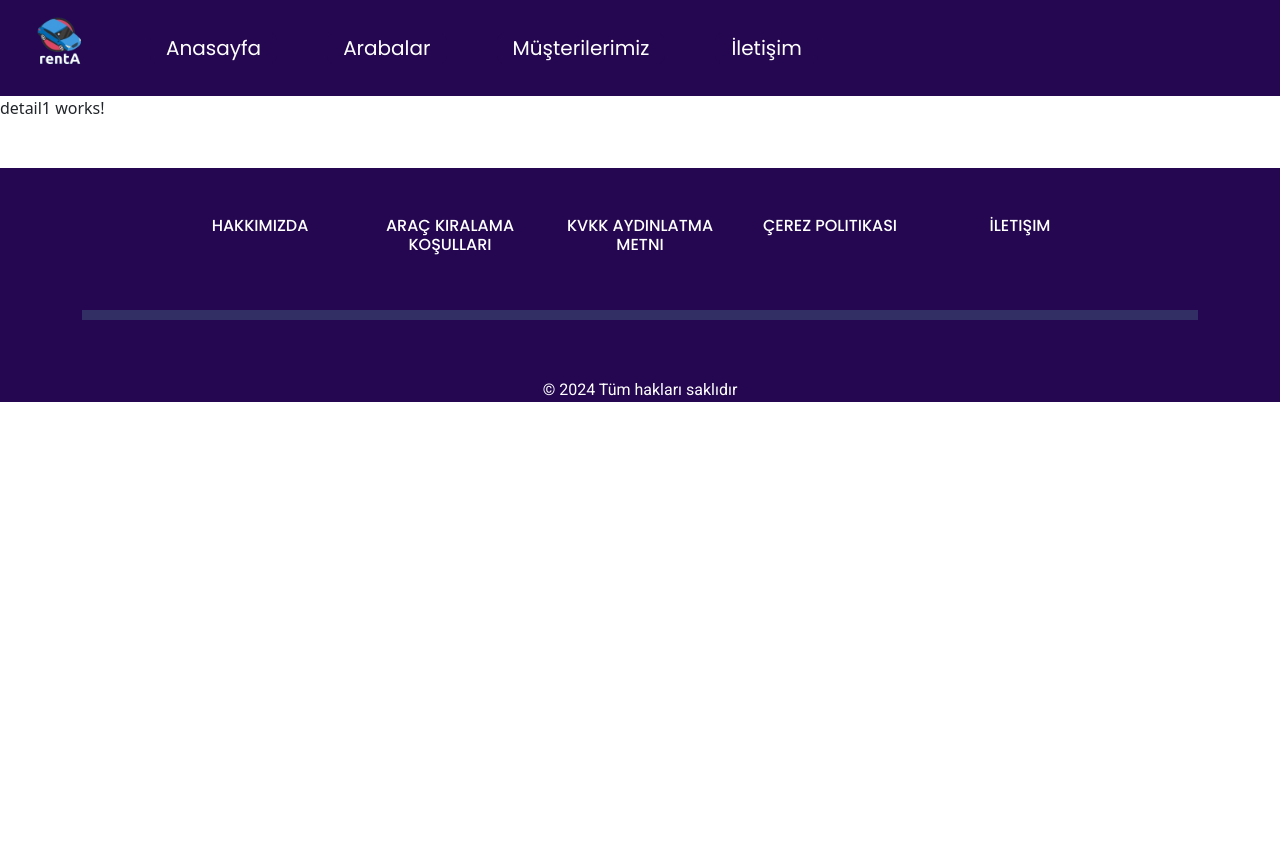
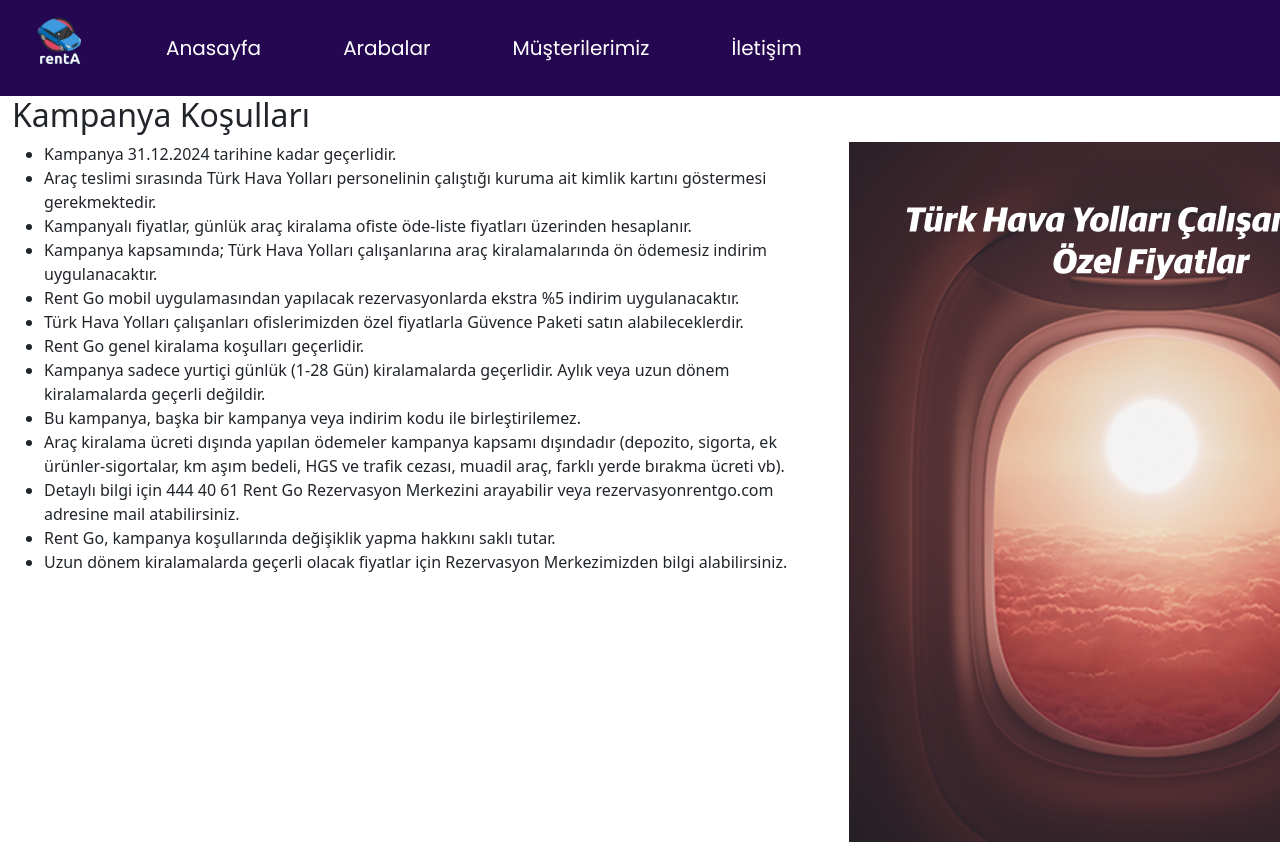
Before and after one commit to soymze/rentA, an Angular app: page /detail1 in a window 1280 px wide. Shown: the top 844 px of the page. Before the commit the page ends 800 px from the top, so only its background shows below. Built offline with nearby package versions, Linux system fonts and the light colour scheme.

Commit message:
detail pages of offers

```diff
--- a/src/app/pages/detail1/detail1.component.html
+++ b/src/app/pages/detail1/detail1.component.html
@@ -1 +1,23 @@
-<p>detail1 works!</p>
+<div class="container row">
+    <h2>Kampanya Koşulları</h2>
+    <div class="text col-md-9">
+        <ul>
+            <li>Kampanya 31.12.2024 tarihine kadar geçerlidir.</li>
+            <li>Araç teslimi sırasında Türk Hava Yolları personelinin çalıştığı kuruma ait kimlik kartını göstermesi gerekmektedir.</li>
+            <li>Kampanyalı fiyatlar, günlük araç kiralama ofiste öde-liste fiyatları üzerinden hesaplanır.</li>
+            <li>Kampanya kapsamında; Türk Hava Yolları çalışanlarına araç kiralamalarında ön ödemesiz indirim uygulanacaktır.</li>
+            <li>Rent Go mobil uygulamasından yapılacak rezervasyonlarda ekstra %5 indirim uygulanacaktır.</li>
+            <li>Türk Hava Yolları çalışanları ofislerimizden özel fiyatlarla Güvence Paketi satın alabileceklerdir.</li>
+            <li>Rent Go genel kiralama koşulları geçerlidir.</li>
+            <li>Kampanya sadece yurtiçi günlük (1-28 Gün) kiralamalarda geçerlidir. Aylık veya uzun dönem kiralamalarda geçerli değildir.</li>
+            <li>Bu kampanya, başka bir kampanya veya indirim kodu ile birleştirilemez.</li>
+            <li>Araç kiralama ücreti dışında yapılan ödemeler kampanya kapsamı dışındadır (depozito, sigorta, ek ürünler-sigortalar, km aşım bedeli, HGS ve trafik cezası, muadil araç, farklı yerde bırakma ücreti vb).</li>
+            <li>Detaylı bilgi için 444 40 61 Rent Go Rezervasyon Merkezini arayabilir veya rezervasyonrentgo.com adresine mail atabilirsiniz.</li>
+            <li>Rent Go, kampanya koşullarında değişiklik yapma hakkını saklı tutar.</li>
+            <li>Uzun dönem kiralamalarda geçerli olacak fiyatlar için Rezervasyon Merkezimizden bilgi alabilirsiniz.</li>
+        </ul>
+    </div>
+    <div class="image col-md-3">
+        <img src="../../../assets/kamp3.png" alt="detay1">
+    </div>
+</div>
--- a/src/app/pages/detail2/detail2.component.html
+++ b/src/app/pages/detail2/detail2.component.html
@@ -1 +1,23 @@
-<p>detail2 works!</p>
+<div class="container row">
+    <h2>Kampanya Koşulları</h2>
+    <div class="text col-md-9">
+        <ul>
+            <li>Kampanya 31.12.2024 tarihine kadar geçerlidir.</li>
+            <li>Araç teslimi sırasında Türk Hava Yolları personelinin çalıştığı kuruma ait kimlik kartını göstermesi gerekmektedir.</li>
+            <li>Kampanyalı fiyatlar, günlük araç kiralama ofiste öde-liste fiyatları üzerinden hesaplanır.</li>
+            <li>Kampanya kapsamında; Türk Hava Yolları çalışanlarına araç kiralamalarında ön ödemesiz indirim uygulanacaktır.</li>
+            <li>Rent Go mobil uygulamasından yapılacak rezervasyonlarda ekstra %5 indirim uygulanacaktır.</li>
+            <li>Türk Hava Yolları çalışanları ofislerimizden özel fiyatlarla Güvence Paketi satın alabileceklerdir.</li>
+            <li>Rent Go genel kiralama koşulları geçerlidir.</li>
+            <li>Kampanya sadece yurtiçi günlük (1-28 Gün) kiralamalarda geçerlidir. Aylık veya uzun dönem kiralamalarda geçerli değildir.</li>
+            <li>Bu kampanya, başka bir kampanya veya indirim kodu ile birleştirilemez.</li>
+            <li>Araç kiralama ücreti dışında yapılan ödemeler kampanya kapsamı dışındadır (depozito, sigorta, ek ürünler-sigortalar, km aşım bedeli, HGS ve trafik cezası, muadil araç, farklı yerde bırakma ücreti vb).</li>
+            <li>Detaylı bilgi için 444 40 61 Rent Go Rezervasyon Merkezini arayabilir veya rezervasyonrentgo.com adresine mail atabilirsiniz.</li>
+            <li>Rent Go, kampanya koşullarında değişiklik yapma hakkını saklı tutar.</li>
+            <li>Uzun dönem kiralamalarda geçerli olacak fiyatlar için Rezervasyon Merkezimizden bilgi alabilirsiniz.</li>
+        </ul>
+    </div>
+    <div class="image col-md-3">
+        <img src="../../../assets/kamp2.jpg" alt="detay2">
+    </div>
+</div>
--- a/src/app/pages/detail3/detail3.component.html
+++ b/src/app/pages/detail3/detail3.component.html
@@ -1 +1,23 @@
-<p>detail3 works!</p>
+<div class="container row">
+    <h2>Kampanya Koşulları</h2>
+    <div class="text col-md-9">
+        <ul>
+            <li>Kampanya 31.12.2024 tarihine kadar geçerlidir.</li>
+            <li>Araç teslimi sırasında Türk Hava Yolları personelinin çalıştığı kuruma ait kimlik kartını göstermesi gerekmektedir.</li>
+            <li>Kampanyalı fiyatlar, günlük araç kiralama ofiste öde-liste fiyatları üzerinden hesaplanır.</li>
+            <li>Kampanya kapsamında; Türk Hava Yolları çalışanlarına araç kiralamalarında ön ödemesiz indirim uygulanacaktır.</li>
+            <li>Rent Go mobil uygulamasından yapılacak rezervasyonlarda ekstra %5 indirim uygulanacaktır.</li>
+            <li>Türk Hava Yolları çalışanları ofislerimizden özel fiyatlarla Güvence Paketi satın alabileceklerdir.</li>
+            <li>Rent Go genel kiralama koşulları geçerlidir.</li>
+            <li>Kampanya sadece yurtiçi günlük (1-28 Gün) kiralamalarda geçerlidir. Aylık veya uzun dönem kiralamalarda geçerli değildir.</li>
+            <li>Bu kampanya, başka bir kampanya veya indirim kodu ile birleştirilemez.</li>
+            <li>Araç kiralama ücreti dışında yapılan ödemeler kampanya kapsamı dışındadır (depozito, sigorta, ek ürünler-sigortalar, km aşım bedeli, HGS ve trafik cezası, muadil araç, farklı yerde bırakma ücreti vb).</li>
+            <li>Detaylı bilgi için 444 40 61 Rent Go Rezervasyon Merkezini arayabilir veya rezervasyonrentgo.com adresine mail atabilirsiniz.</li>
+            <li>Rent Go, kampanya koşullarında değişiklik yapma hakkını saklı tutar.</li>
+            <li>Uzun dönem kiralamalarda geçerli olacak fiyatlar için Rezervasyon Merkezimizden bilgi alabilirsiniz.</li>
+        </ul>
+    </div>
+    <div class="image col-md-3">
+        <img src="../../../assets/kamp1.jpg" alt="detay3">
+    </div>
+</div>
--- a/src/app/pages/signup/signup.component.css
+++ b/src/app/pages/signup/signup.component.css
@@ -57,8 +57,8 @@
 
 button {
   border-radius: 20px;
-  border: 1px solid #ff4b2b;
-  background-color: #ff4b2b;
+  border: 1px solid #ffffff;
+  background-color: #ffffff;
   color: #ffffff;
   font-size: 12px;
   font-weight: bold;
@@ -238,3 +238,7 @@
   box-shadow: none;
   color: #eee;
 }
+
+.signin{
+	background: #6fcdc7;
+}
--- a/src/app/pages/signup/signup.component.html
+++ b/src/app/pages/signup/signup.component.html
@@ -16,7 +16,7 @@
 			<input type="email" placeholder="Email" />
 			<input type="password" placeholder="Şifre" />
 			<a href="#">Şifrenizi mi unuttunuz?</a>
-			<button class="bgwhiteb">Giriş Yap</button>
+			<button class="bgwhiteb signin">Giriş Yap</button>
 		</form>
 	</div>
 	<div class="overlay-container">
```
